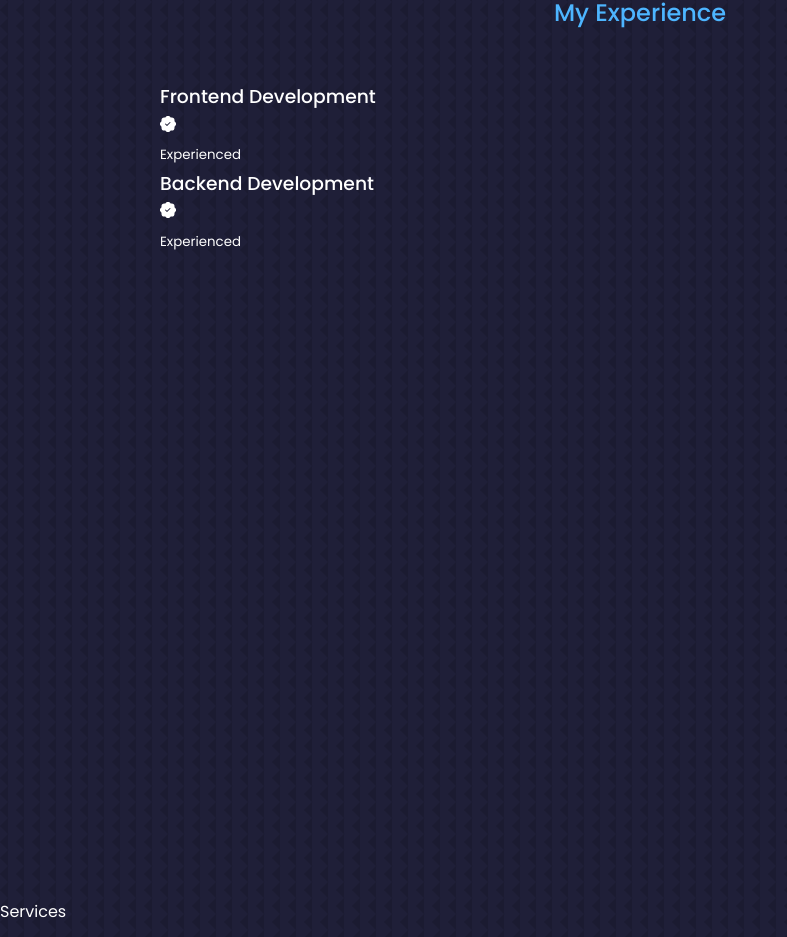
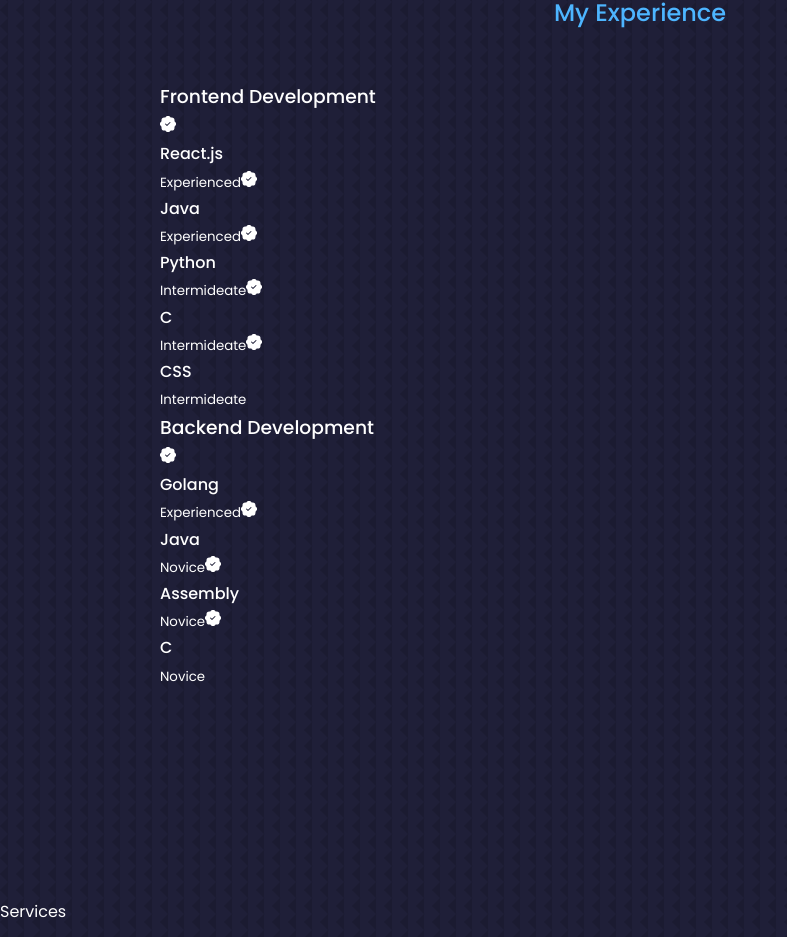
Before and after one commit to Kena-T/Coding-Portfolio, a React (Create React App) app in the folder react-portfolio/: page / in a window 1280 px wide. Shown: the part 1886-2823 px from the top of the page, without its empty margins (0-787 px from the left). Built offline with nearby package versions, Linux system fonts and the light colour scheme.

Commit message:
added some of my expreiences of diffferent codding languages to the exprience section

```diff
--- a/react-portfolio/src/components/experience/Experience.jsx
+++ b/react-portfolio/src/components/experience/Experience.jsx
@@ -14,8 +14,20 @@
           <div className='experience_content'>
             <article className='experience_details'>
               <BsPatchCheckFill />
-              <h4></h4>
+              <h4>React.js</h4>
               <small>Experienced</small>
+              <BsPatchCheckFill />
+              <h4>Java</h4>
+              <small>Experienced</small>
+              <BsPatchCheckFill />
+              <h4>Python</h4>
+              <small>Intermideate</small>
+              <BsPatchCheckFill />
+              <h4>C</h4>
+              <small>Intermideate</small>
+              <BsPatchCheckFill />
+              <h4>CSS</h4>
+              <small>Intermideate</small>
             </article>
           </div>
         </div>
@@ -25,8 +37,17 @@
           <div className='experience_content'>
             <article className='experience_details'>
               <BsPatchCheckFill />
-              <h4></h4>
+              <h4>Golang</h4>
               <small>Experienced</small>
+              <BsPatchCheckFill />
+              <h4>Java</h4>
+              <small>Novice</small>
+              <BsPatchCheckFill />
+              <h4>Assembly</h4>
+              <small>Novice</small>
+              <BsPatchCheckFill />
+              <h4>C</h4>
+              <small>Novice</small>
             </article>
           </div>
         </div>
```
